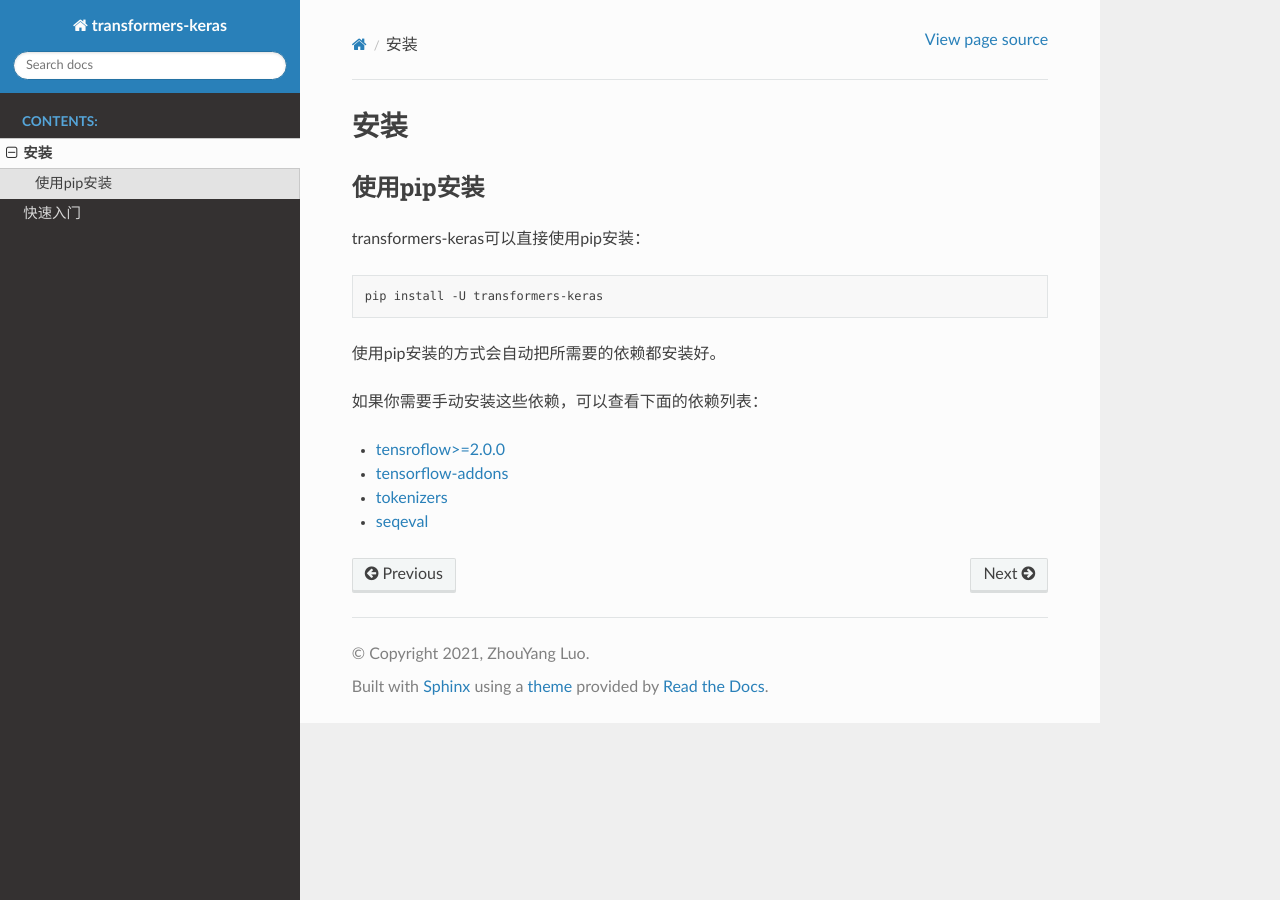
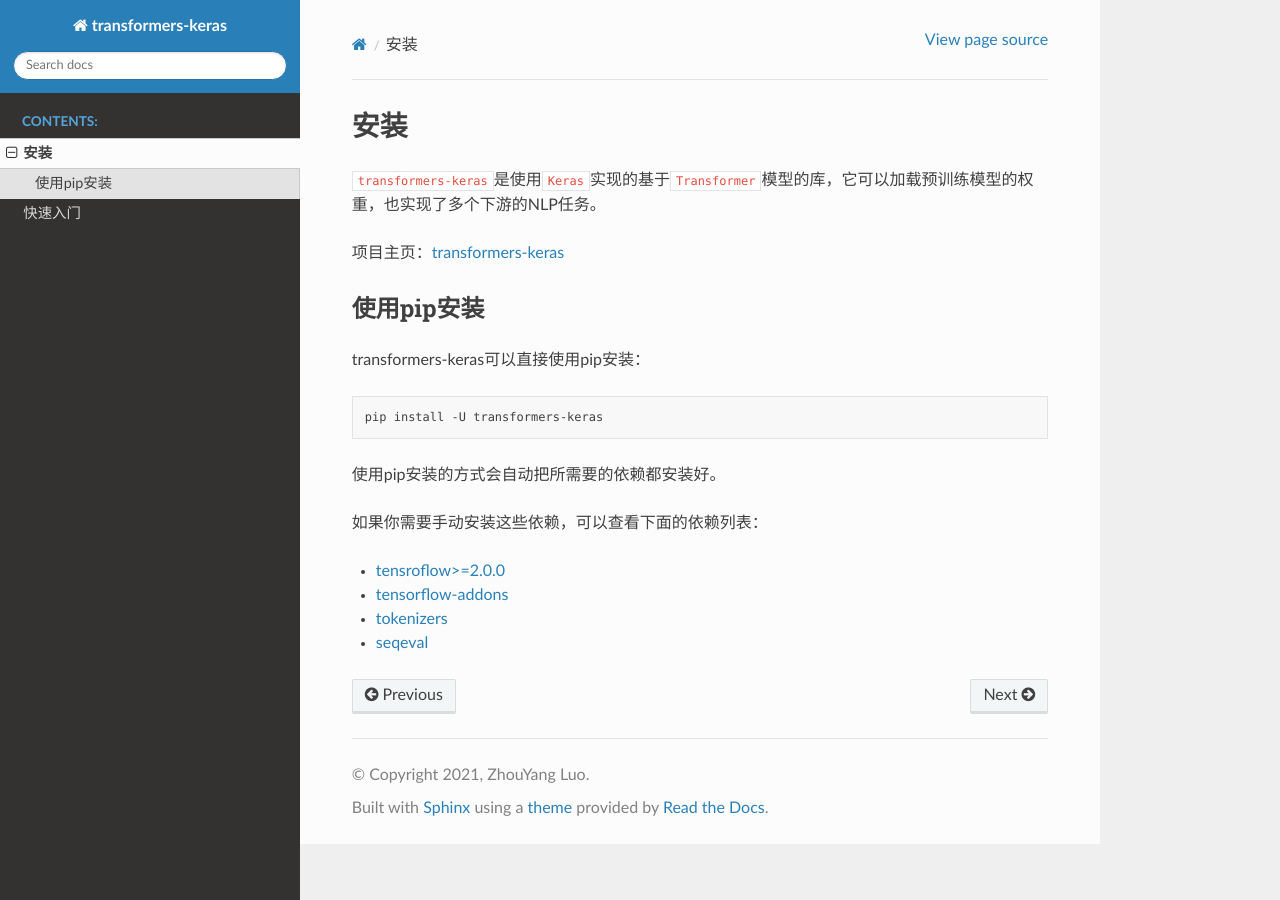
Before and after one commit to luozhouyang/transformers-keras-doc, a Sphinx documentation site: the page built from docs/zh_CN/source/install.md, in a window 1280 px wide. Built offline with Sphinx 7.4.7 and the Read the Docs theme 2.0.0, drawn with Linux system fonts in a browser that asks for light colours.

Commit message:
Add home page

```diff
--- a/docs/zh_CN/source/install.md
+++ b/docs/zh_CN/source/install.md
@@ -1,4 +1,8 @@
 # 安装
+
+`transformers-keras`是使用`Keras`实现的基于`Transformer`模型的库，它可以加载预训练模型的权重，也实现了多个下游的NLP任务。
+
+项目主页：[transformers-keras](https://github.com/luozhouyang/transformers-keras)
 
 
 ## 使用pip安装
```
